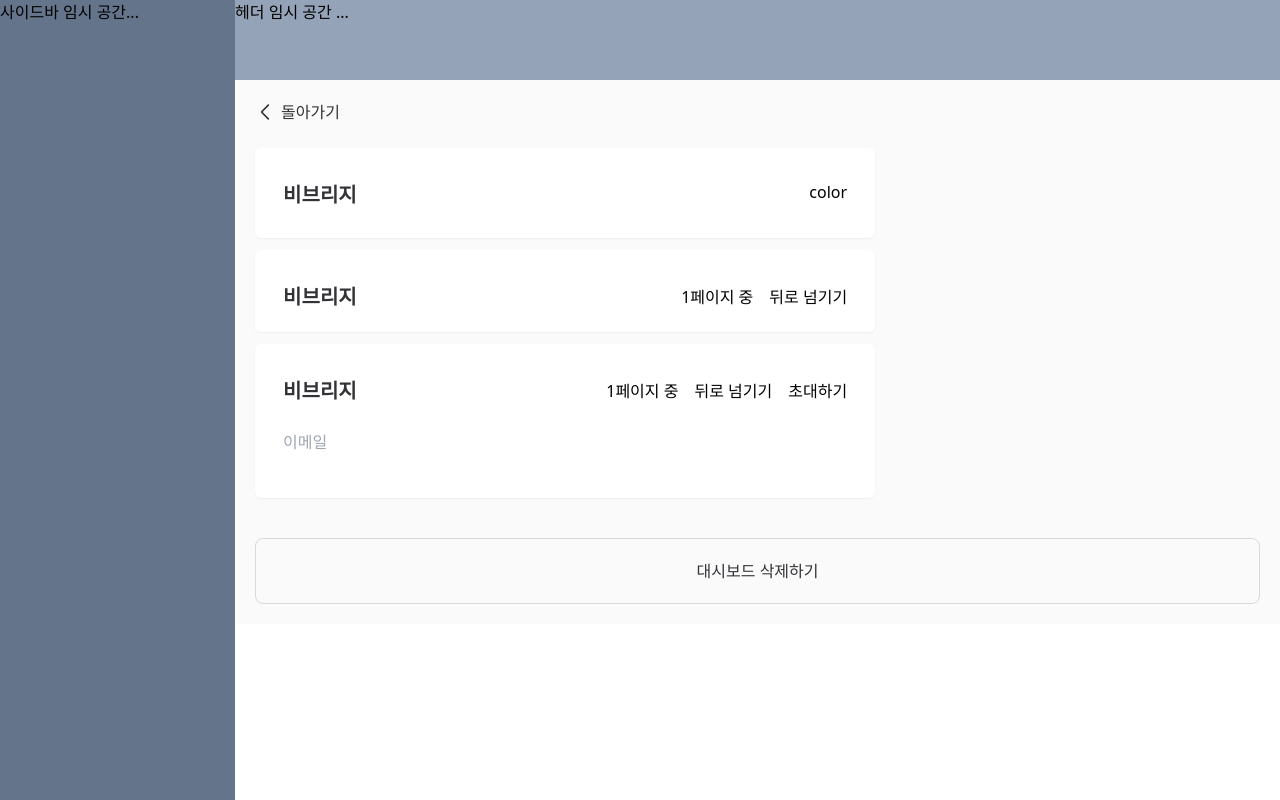
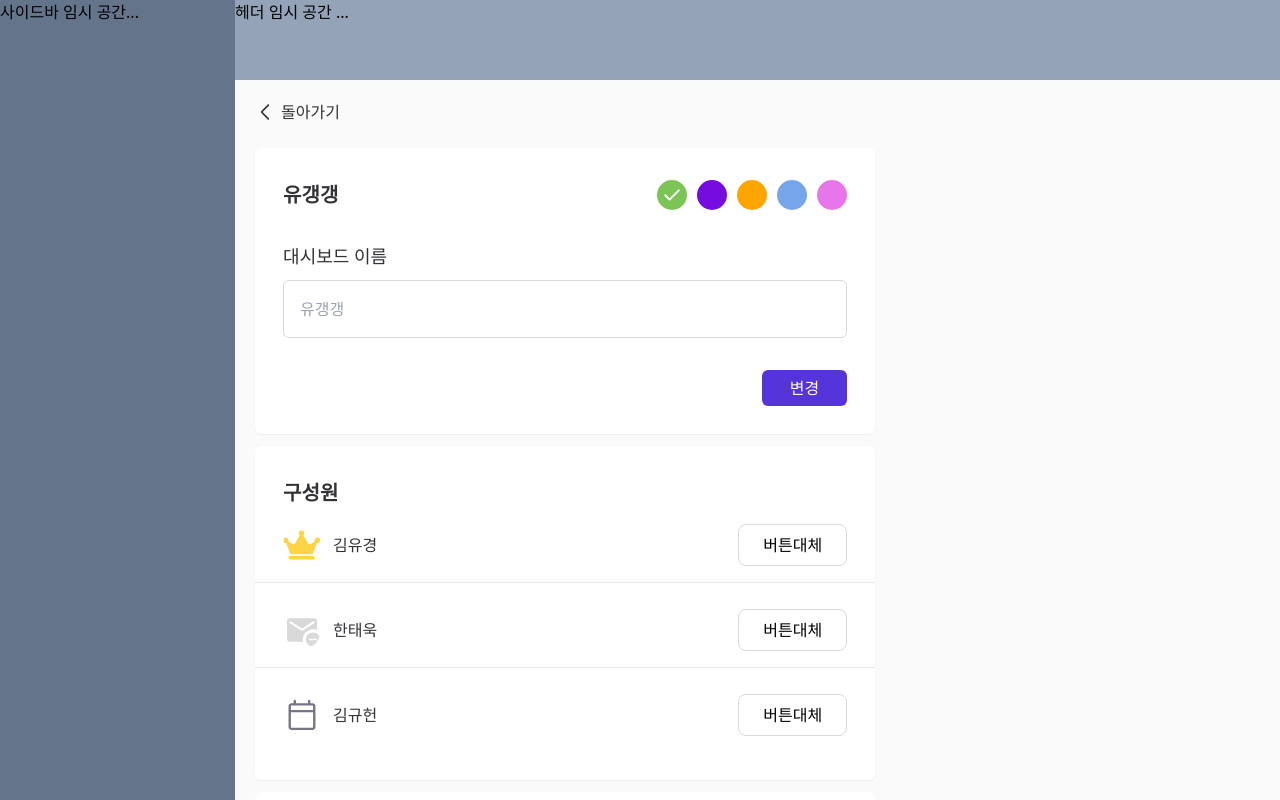
Before and after one commit to Sprint-Part3-Team14/Taskify, a Next.js app: page /mydashboard in a window 1280 px wide. Shown: the top 800 px of the page. Built offline with nearby package versions, Linux system fonts and the light colour scheme.

Commit message:
💄 Style : edit dashboard UI

```diff
--- a/app/mydashboard/page.tsx
+++ b/app/mydashboard/page.tsx
@@ -1,39 +1,19 @@
-import Image from 'next/image';
+import ChangeDashBoardName from '@components/ChangeDashBoardName/ChangeDashBoardName';
+import InvitationHistory from '@components/Table/InvitationHistory';
+import MemberTable from '@components/Table/MemberTable';
 
 const MydashBoard = () => {
   return (
     <div className='flex flex-col gap-3'>
-      <div className='flex flex-col rounded-md bg-tp-white px-7 pt-8 pb-7 shadow-sm w-[38.75rem]'>
-        <div className='flex justify-between'>
-          <h1 className='text-[1.25rem] font-bold text-tp-black_700'>비브리지</h1>
-          <h2>color</h2>
-        </div>
-      </div>
-      <div className='flex flex-col rounded-md bg-tp-white px-7 pt-8 pb-5 shadow-sm w-[38.75rem]'>
-        <div className='flex justify-between'>
-          <h1 className='text-[1.25rem] font-bold text-tp-black_700'>비브리지</h1>
-          <div className='flex gap-4 items-center'>
-            <span>1페이지 중</span>
-            <p>뒤로 넘기기</p>
-          </div>
-        </div>
-      </div>
-      <div className='flex flex-col rounded-md bg-tp-white px-7 pt-8 pb-5 shadow-sm w-[38.75rem]'>
-        <div className='flex justify-between'>
-          <h1 className='text-[1.25rem] font-bold text-tp-black_700'>비브리지</h1>
-          <div className='flex gap-4 items-center'>
-            <span> 1페이지 중</span>
-            <p>뒤로 넘기기</p>
-            <button>초대하기</button>
-          </div>
-        </div>
-        <p className='text-base text-tp-gray_800 py-6'>이메일</p>
-      </div>
+      <ChangeDashBoardName />
+      <MemberTable />
+      <InvitationHistory />
       <button
         type='submit'
-        className='py-5 px-[5.9375rem] rounded-lg text-tp-black_700 border border-solid border-tp-gray_700 active:bg-tp-gray_600 mt-7'>
+        className='py-5 px-[5.9375rem] rounded-lg text-tp-black_700 border border-solid border-tp-gray_700 active:bg-tp-gray_600 mt-7 self-start'>
         대시보드 삭제하기
       </button>
+      {/** 버튼 컴포넌트 대체 예정 */}
     </div>
   );
 };
--- /dev/null
+++ b/components/ChangeDashBoardName/ChangeDashBoardName.tsx
@@ -0,0 +1,82 @@
+'use client';
+import Image from 'next/image';
+import { MouseEvent, useEffect, useState } from 'react';
+
+interface DataForm {
+  data: {
+    id: number;
+    title: string;
+    color: string;
+    createdAt: string;
+    updatedAt: string;
+    userId: number;
+    createdByMe: boolean;
+  };
+}
+
+const mockData = {
+  id: 5946,
+  title: '유갱갱',
+  color: '#FFA500',
+  createdAt: '2024-04-17T10:43:33.309Z',
+  updatedAt: '2024-04-18T13:57:48.950Z',
+  userId: 1680,
+  createdByMe: true,
+};
+// mock 데이터
+
+const ChangeDashBoardName = () => {
+  const [selectColor, setSelectColor] = useState('#7AC555');
+  const selectColorList = ['#7AC555', '#760DDE', '#FFA500', '#76A5EA', '#E876EA'];
+
+  const handleSelectColor = (event: MouseEvent<HTMLButtonElement>) => {
+    event.preventDefault();
+    setSelectColor(event.currentTarget.id);
+  };
+
+  return (
+    <form
+      role='table-Container'
+      className='flex flex-col rounded-md bg-tp-white px-7 pt-8 pb-7 shadow-sm w-[38.75rem] gap-8'>
+      <div role='header' className='flex justify-between'>
+        <h1 className='text-[1.25rem] font-bold text-tp-black_700'>{mockData.title}</h1>
+        <div className='flex items-center gap-2.5'>
+          {selectColorList.map(color => {
+            return (
+              <button
+                type='button'
+                key={color}
+                id={color}
+                onClick={handleSelectColor}
+                className='w-[1.875rem] h-[1.875rem] relative'>
+                {selectColor === color && (
+                  <div className='w-6 h-6 absolute top-1/2 left-1/2 -translate-x-1/2 -translate-y-1/2'>
+                    <Image fill src='/icon/white_check.svg' alt='선택된 색상' />
+                  </div>
+                )}
+                <div className='min-w-full min-h-full rounded-full' style={{ backgroundColor: color }} />
+              </button>
+            );
+          })}
+        </div>
+      </div>
+      <div role='change-title-container' className='flex flex-col gap-2.5'>
+        <label htmlFor='change-dashboard-title' className='text-lg text-tp-black_700'>
+          대시보드 이름
+        </label>
+        <input
+          id='change-dashboard-title'
+          type='text'
+          className='p-4 w-[35.25rem] rounded-md border border-solid border-tp-gray_700'
+          placeholder={mockData.title}
+        />
+      </div>
+      <button type='submit' className='py-1.5 px-7 rounded-md bg-tp-violet_900 self-end text-white'>
+        변경
+      </button>
+      {/** 버튼 컴포넌트로 변경 예정 */}
+    </form>
+  );
+};
+
+export default ChangeDashBoardName;
```
Also changed, not shown: public/icon/white_check.svg (added).
